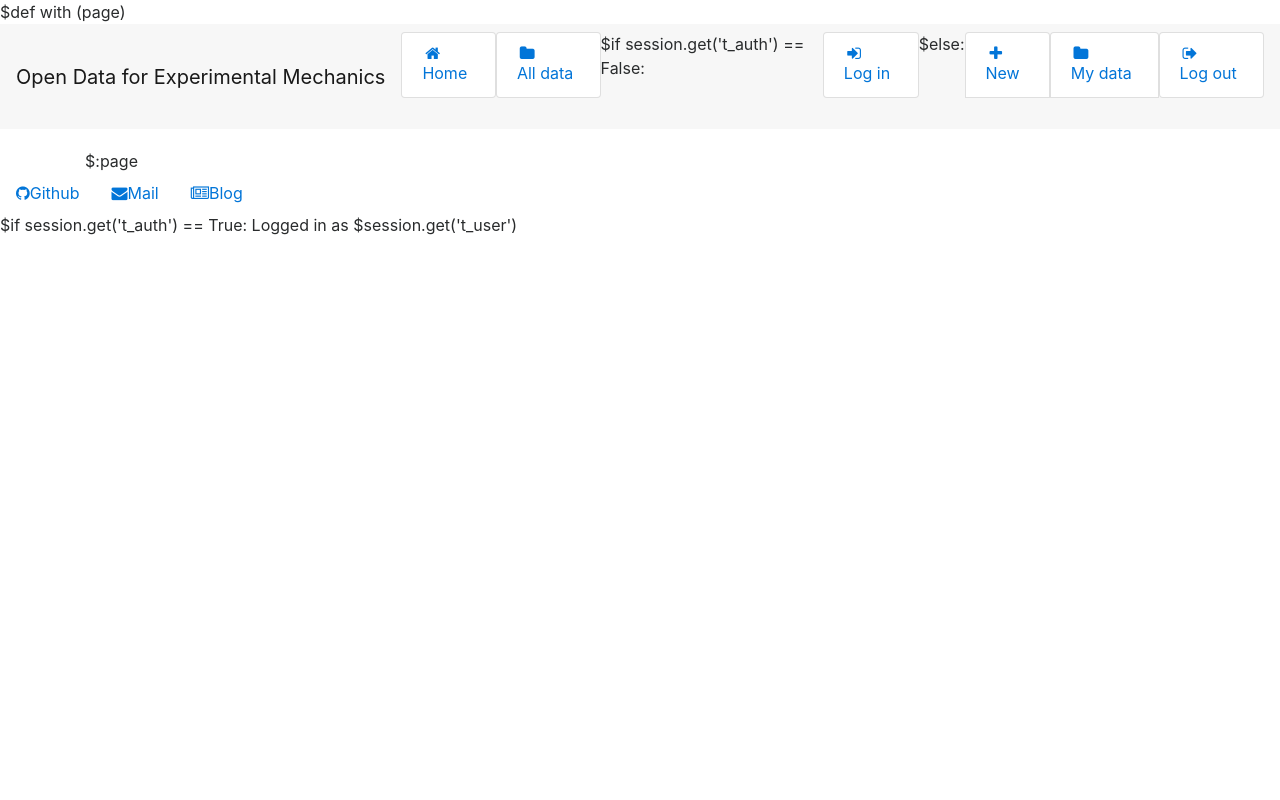
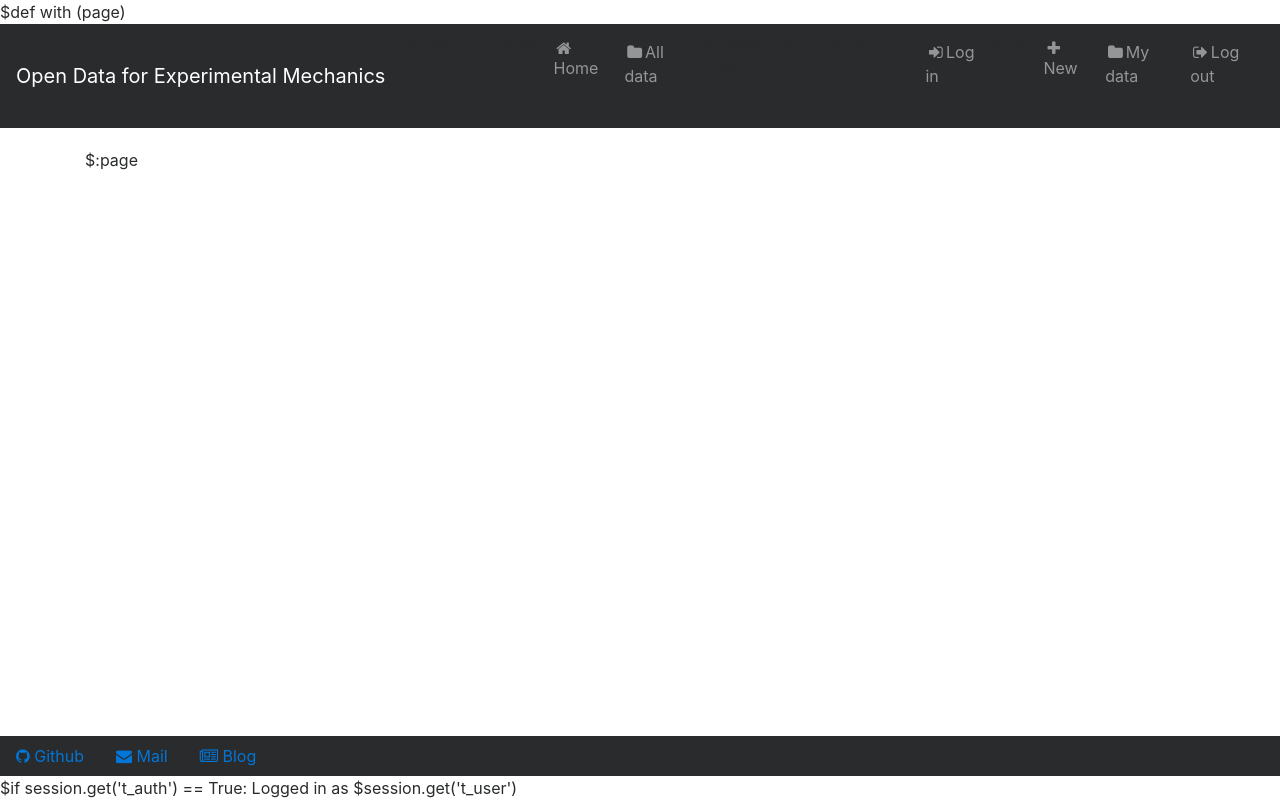
Before and after one commit to OpenDataExpMechanics/platform, a Python web app: template templates/base.html in a window 1280 px wide. Run offline with Jinja, Linux system fonts and the light colour scheme; the template is opened without the code that fills it, so the values that code supplies are empty; some libraries are stand-ins or nearby versions.

Commit message:
Fix footer at bottom + change colors

```diff
--- a/templates/base.html
+++ b/templates/base.html
@@ -19,6 +19,12 @@
     .container {
         padding-top: 20px;
     }
+
+    .footer {
+        position: fixed;
+        bottom: 0;
+        width: 100%;
+    }
     </style>
 
     <link rel="stylesheet" href="https://cdnjs.cloudflare.com/ajax/libs/font-awesome/4.7.0/css/font-awesome.min.css">
@@ -26,33 +32,36 @@
 </head>
 <body>
 
-<nav class="navbar navbar-toggleable-md navbar-light bg-faded">
+<nav class="navbar navbar-toggleable-md navbar-inverse bg-inverse bg-faded">
   <button class="navbar-toggler navbar-toggler-right" type="button" data-toggle="collapse" data-target="#navbarSupportedContent" aria-controls="navbarSupportedContent" aria-expanded="false" aria-label="Toggle navigation">
     <span class="navbar-toggler-icon"></span>
   </button>
   <a class="navbar-brand" href="#">Open Data for Experimental Mechanics</a>
 
   <div class="collapse navbar-collapse" id="navbarSupportedContent">
-    <ul class="navbar-nav mr-auto">
-      <li class="nav-item active">
-          <a class="list-group-item" href="/"><i class="fa fa-home fa-fw" aria-hidden="true"></i>Home</a>
+    <ul class="navbar-nav">
+        $if page == '/':
+            <li class="nav-item active">
+        $else:
+            <li class="nav-item">
+          <a class="nav-link" href="/"><i class="fa fa-home fa-fw" aria-hidden="true"></i>Home</a>
       </li>
       <li class="nav-item">
-          <a class="list-group-item" href="/list"><i class="fa fa-folder fa-fw" aria-hidden="true"></i>All data</a>
+          <a class="nav-link" href="/list"><i class="fa fa-folder fa-fw" aria-hidden="true"></i>All data</a>
       </li>
       $if session.get('t_auth') == False:
           <li class="nav-item">
-              <a class="list-group-item" href="/login"><i class="fa fa-sign-in fa-fw" aria-hidden="true"></i>Log in</a>
+              <a class="nav-link" href="/login"><i class="fa fa-sign-in fa-fw" aria-hidden="true"></i>Log in</a>
           </li>
       $else:
         <li class="nav-item">
-            <a class="list-group-item" href="/new"><i class="fa fa-plus  fa-fw" aria-hidden="true"></i>New</a><br>
+            <a class="nav-link" href="/new"><i class="fa fa-plus  fa-fw" aria-hidden="true"></i>New</a><br>
         </li>
         <li class="nav-item">
-            <a class="list-group-item" href="/data"><i class="fa fa-folder fa-fw" aria-hidden="true"></i>My data</a><br>
+            <a class="nav-link" href="/data"><i class="fa fa-folder fa-fw" aria-hidden="true"></i>My data</a><br>
         </li>
         <li class="nav-item">
-            <a class="list-group-item" href="/logout"><i class="fa fa-sign-out fa-fw" aria-hidden="true"></i>Log out</a>
+            <a class="nav-link" href="/logout"><i class="fa fa-sign-out fa-fw" aria-hidden="true"></i>Log out</a>
         </li>
     </ul>
   </div>
@@ -62,11 +71,11 @@
 $:page
 </div>
 
-<div>
-    <nav class="nav">
-        <a class="nav-link active" href="https://github.com/OpenDataExpMechanics"><i class="fa fa-home fa-github" aria-hidden="true"></i>Github</a>
-        <a class="nav-link active" href="mailto:opendataexpmechanics@googlegroups.com"><i class="fa fa-home fa-envelope" aria-hidden="true"></i>Mail</a>
-        <a class="nav-link active" href="https://opendataexpmechanics.github.io/"><i class="fa fa-home fa-newspaper-o" aria-hidden="true"></i>Blog</a>
+<div class="footer">
+    <nav class="nav bg-inverse">
+        <a class="nav-link" href="https://github.com/OpenDataExpMechanics"><i class="fa fa-home fa-github" aria-hidden="true"></i> Github</a>
+        <a class="nav-link" href="mailto:opendataexpmechanics@googlegroups.com"><i class="fa fa-home fa-envelope" aria-hidden="true"></i> Mail</a>
+        <a class="nav-link" href="https://opendataexpmechanics.github.io/"><i class="fa fa-home fa-newspaper-o" aria-hidden="true"></i> Blog</a>
     </nav>
 
 
```
